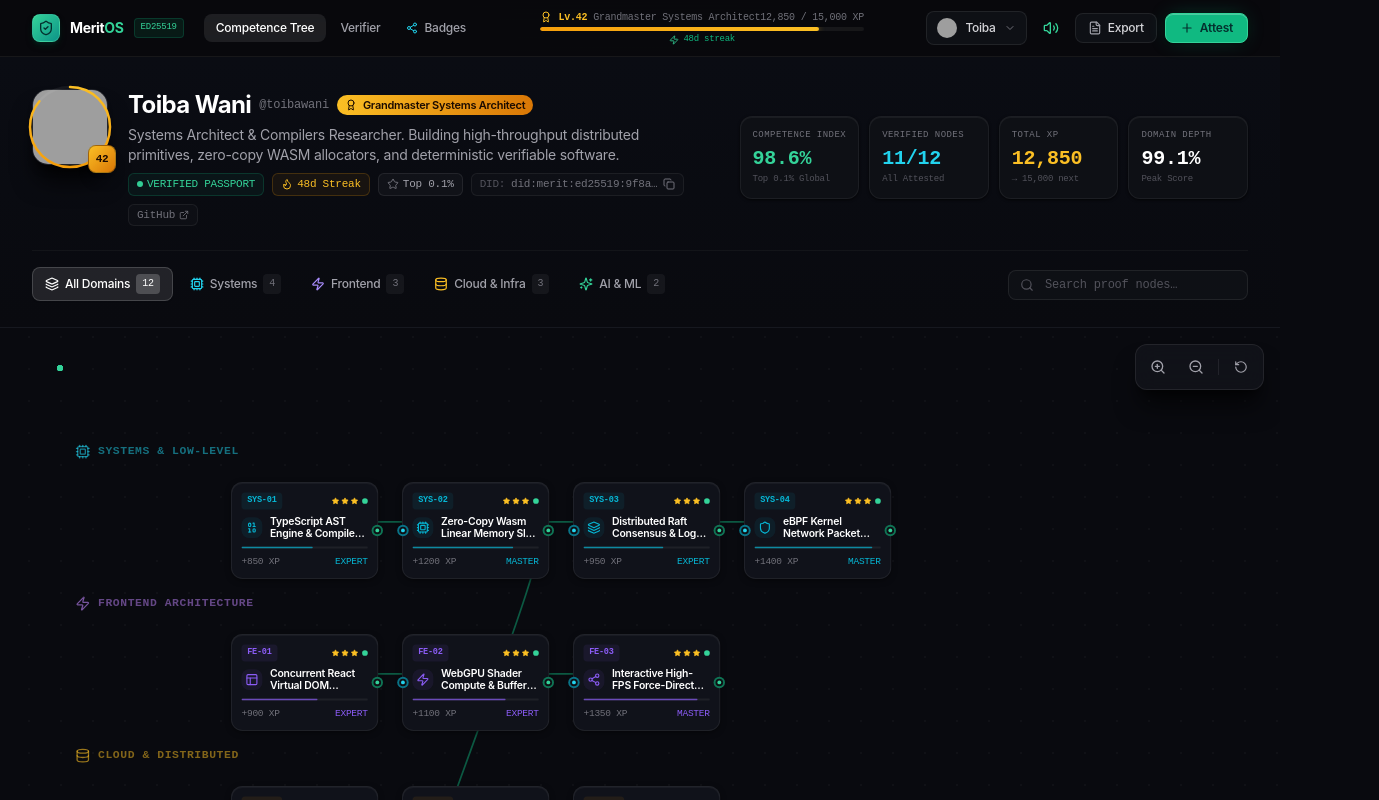
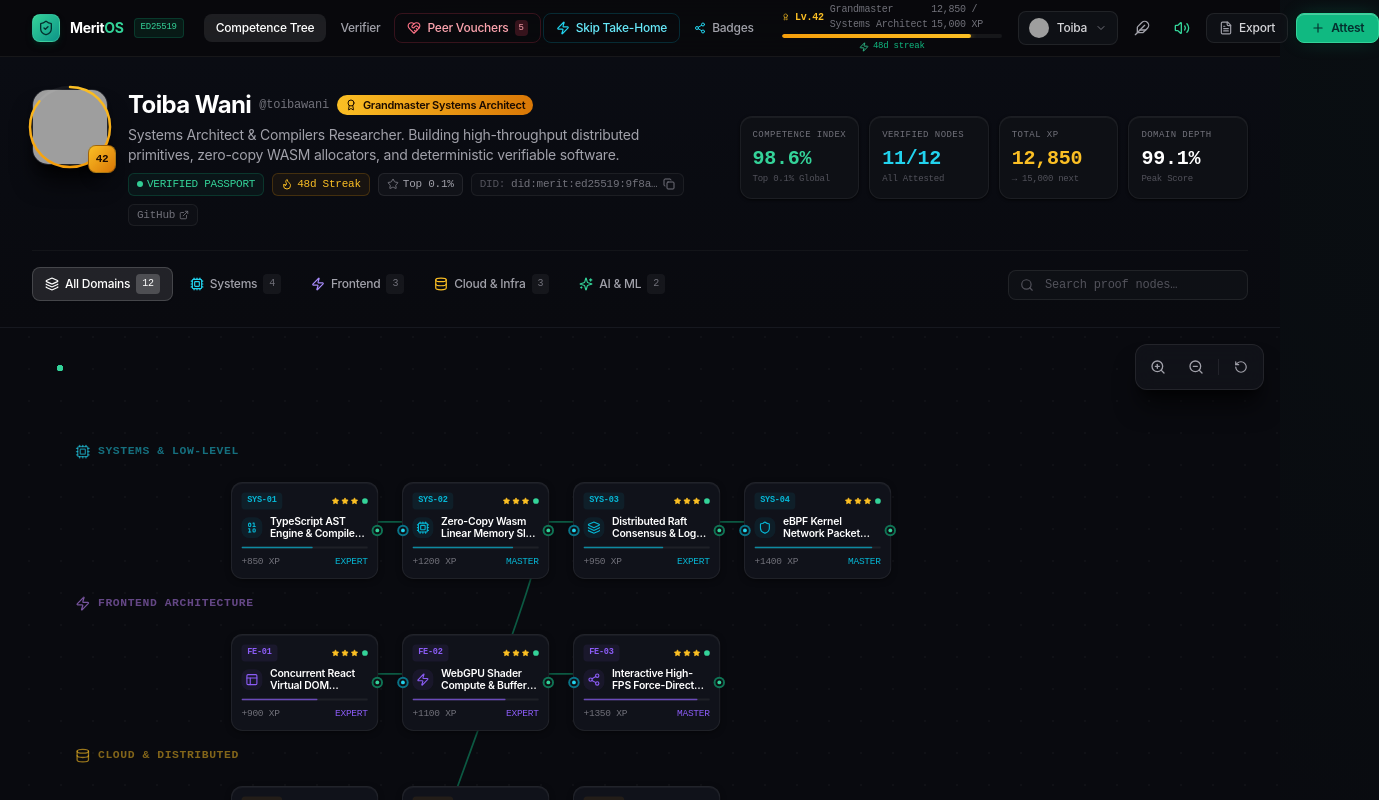
Before and after one commit to toibawani/meritos, a Next.js app: page / in a window 1280 px wide. Shown: the top 800 px of the page, 1379 px wide, since content can reach past the window. Built offline with nearby package versions, Linux system fonts and the light colour scheme; grey boxes are pictures that could not be loaded.

Commit message:
feat(navbar): update navigation component

```diff
--- a/components/Navbar.tsx
+++ b/components/Navbar.tsx
@@ -5,7 +5,7 @@ import Link from "next/link";
 import { usePathname } from "next/navigation";
 import {
   ShieldCheck, Plus, FileText, Volume2, VolumeX, Share2,
-  ChevronDown, Award, Zap, User
+  ChevronDown, Award, Zap, User, HeartHandshake, EyeOff, Sparkles, Feather
 } from "lucide-react";
 import { useApp } from "@/lib/store";
 import { sound } from "@/lib/sound";
@@ -15,14 +15,17 @@ export function Navbar() {
   const {
     profile, availablePersonas, switchPersona,
     soundMuted, toggleSound,
-    setIsDossierOpen, setIsBadgeModalOpen, setIsAttestModalOpen
+    setIsDossierOpen, setIsBadgeModalOpen, setIsAttestModalOpen,
+    setIsHumaneLedgerOpen, setIsRecruiterFastTrackOpen,
+    isBlindEvaluationMode, isHumaneTheme, toggleHumaneTheme
   } = useApp();
   const [personaOpen, setPersonaOpen] = useState(false);
 
   const xpPercent = Math.min(100, Math.round((profile.xp / profile.nextLevelXp) * 100));
+  const displayName = isBlindEvaluationMode ? "Candidate #8945" : profile.displayName;
 
   return (
-    <header className="sticky top-0 z-40 w-full border-b border-white/[0.06]" style={{ background: "rgba(8,9,12,0.88)", backdropFilter: "blur(20px)", WebkitBackdropFilter: "blur(20px)" }}>
+    <header className="sticky top-0 z-40 w-full border-b border-white/[0.06]" style={{ background: isHumaneTheme ? "rgba(14,16,24,0.92)" : "rgba(8,9,12,0.88)", backdropFilter: "blur(20px)", WebkitBackdropFilter: "blur(20px)" }}>
       <div className="max-w-7xl mx-auto px-4 sm:px-6 lg:px-8 h-14 flex items-center justify-between gap-4">
 
         {/* Brand */}
@@ -49,6 +52,28 @@ export function Navbar() {
                 {label}
               </Link>
             ))}
+
+            {/* Peer Vouchers Modal Link */}
+            <button
+              onClick={() => { sound.playHumaneChime(); setIsHumaneLedgerOpen(true); }}
+              className="px-3 py-1.5 rounded-lg text-xs font-medium text-rose-300 hover:text-rose-100 hover:bg-rose-500/10 transition-all flex items-center space-x-1.5 border border-rose-500/20"
+            >
+              <HeartHandshake className="w-3.5 h-3.5 text-rose-400" />
+              <span>Peer Vouchers</span>
+              <span className="text-[9px] font-mono px-1 py-0.2 rounded bg-rose-500/20 text-rose-300">
+                {profile.peerAttestations?.length || 5}
+              </span>
+            </button>
+
+            {/* Skip Take-Home Fast Track */}
+            <button
+              onClick={() => { sound.playClick(); setIsRecruiterFastTrackOpen(true); }}
+              className="px-3 py-1.5 rounded-lg text-xs font-medium text-cyan-300 hover:text-cyan-100 hover:bg-cyan-500/10 transition-all flex items-center space-x-1.5 border border-cyan-500/20"
+            >
+              <Zap className="w-3.5 h-3.5 text-cyan-400" />
+              <span>Skip Take-Home</span>
+            </button>
+
             <button onClick={() => { sound.playClick(); setIsBadgeModalOpen(true); }} className="px-3 py-1.5 rounded-lg text-xs font-medium text-zinc-400 hover:text-zinc-200 hover:bg-white/[0.04] transition-all flex items-center space-x-1.5">
               <Share2 className="w-3 h-3 text-cyan-400" />
               <span>Badges</span>
@@ -56,8 +81,15 @@ export function Navbar() {
           </nav>
         </div>
 
-        {/* Center: XP Level Bar */}
+        {/* Center: XP Level Bar or Blind Mode Notice */}
         <div className="hidden lg:flex flex-col items-center gap-0.5 min-w-[220px]">
+          {isBlindEvaluationMode ? (
+            <div className="flex items-center space-x-1.5 px-3 py-1 rounded-full bg-emerald-500/15 border border-emerald-500/30 text-emerald-300 text-[11px] font-mono">
+              <EyeOff className="w-3.5 h-3.5" />
+              <span>Blind Evaluation Mode Active (Zero-Bias)</span>
+            </div>
+          ) : (
+            <>
               <div className="flex items-center justify-between w-full">
                 <div className="flex items-center space-x-1.5">
                   <Award className="w-3 h-3 text-amber-400" />
@@ -76,6 +108,8 @@ export function Navbar() {
                 <Zap className="w-2.5 h-2.5 text-emerald-400" />
                 <span className="text-[9px] font-mono text-emerald-500">{profile.streakDays}d streak</span>
               </div>
+            </>
+          )}
         </div>
 
         {/* Right Actions */}
@@ -87,8 +121,14 @@ export function Navbar() {
               className="flex items-center space-x-2 px-2.5 py-1.5 rounded-lg text-xs font-medium text-zinc-300 hover:text-white border border-white/[0.08] hover:border-white/[0.18] transition-all"
               style={{ background: "#0E1015" }}
             >
+              {isBlindEvaluationMode ? (
+                <div className="w-5 h-5 rounded-full bg-emerald-500/30 flex items-center justify-center text-[10px] font-bold text-emerald-300">
+                  #
+                </div>
+              ) : (
                 <img src={profile.avatarUrl} alt={profile.displayName} className="w-5 h-5 rounded-full object-cover" />
-              <span className="hidden sm:inline">{profile.displayName.split(" ")[0]}</span>
+              )}
+              <span className="hidden sm:inline">{displayName.split(" ")[0]}</span>
               <ChevronDown className={`w-3 h-3 text-zinc-500 transition-transform ${personaOpen ? "rotate-180" : ""}`} />
             </button>
             {personaOpen && (
@@ -115,6 +155,19 @@ export function Navbar() {
               </div>
             )}
           </div>
+
+          {/* Humane Ambient Mode Toggle */}
+          <button
+            onClick={toggleHumaneTheme}
+            title={isHumaneTheme ? "Switch to Cyber Linear Mode" : "Switch to Humane Organic Calm Mode"}
+            className={`w-8 h-8 rounded-lg flex items-center justify-center border transition-all ${
+              isHumaneTheme
+                ? "text-rose-300 border-rose-500/30 bg-rose-500/15"
+                : "text-zinc-400 hover:text-white border-transparent hover:border-white/[0.08] hover:bg-white/[0.04]"
+            }`}
+          >
+            <Feather className="w-4 h-4" />
+          </button>
 
           {/* Sound Toggle */}
           <button
```
Lines whose indentation alone changed are shown as unchanged.
